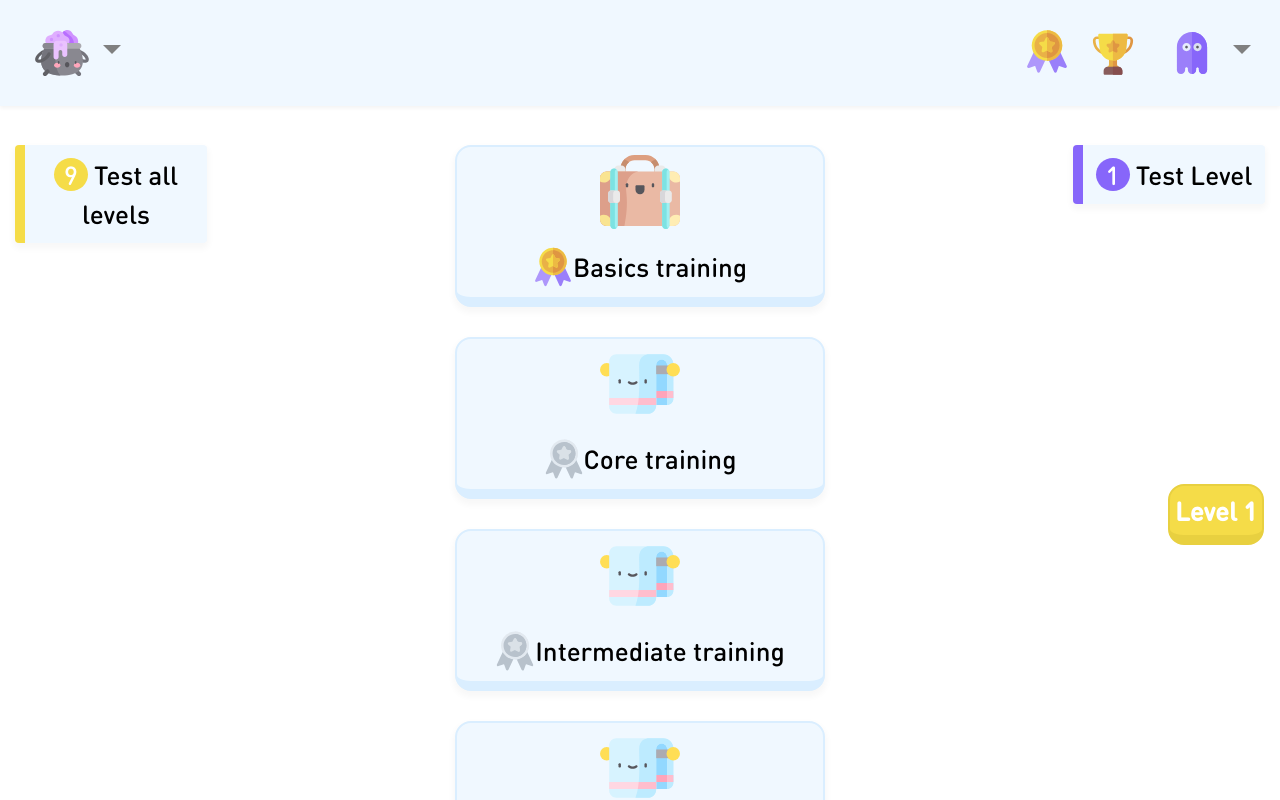
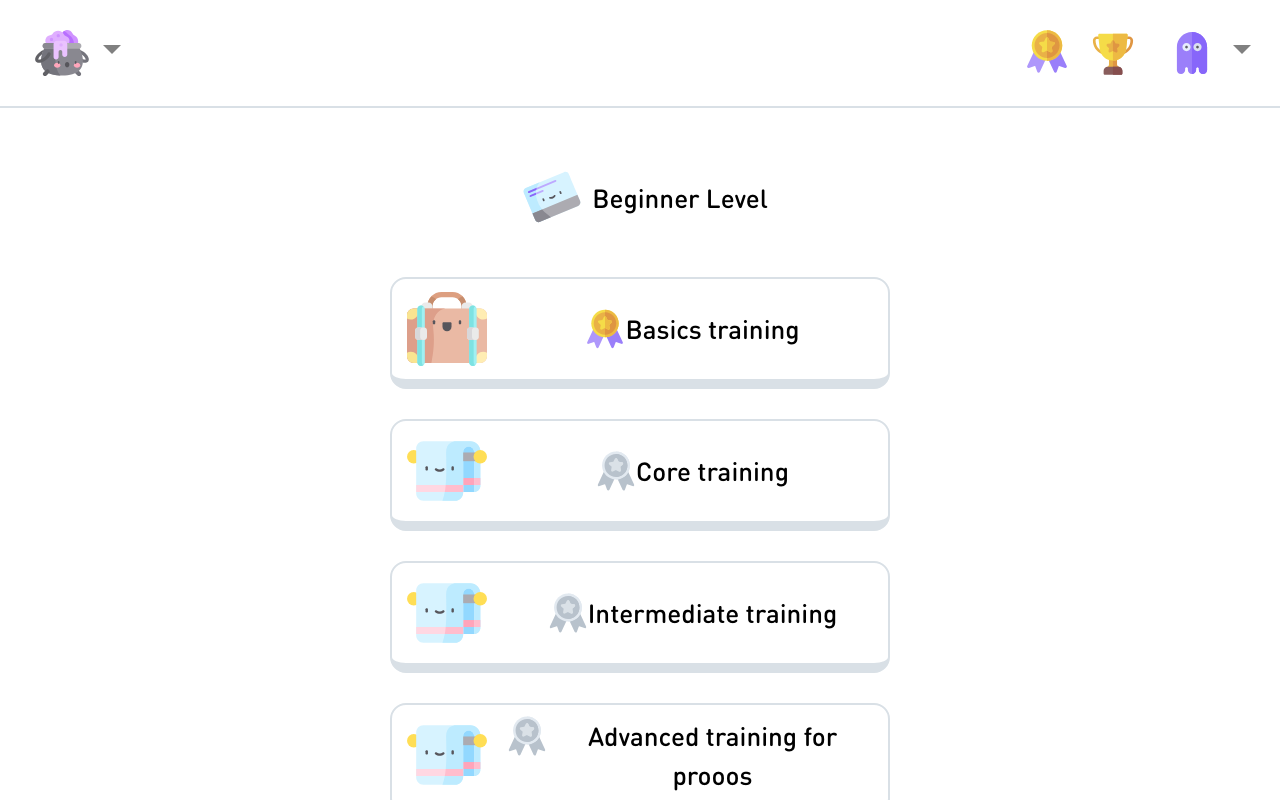
Before and after one commit to shiraz27/quiz-frontend, a React (Create React App) app: page /dashboard in a window 1280 px wide. Shown: the top 800 px of the page. Built offline with nearby package versions, Linux system fonts and the light colour scheme.

Commit message:
ui tweaks

```diff
--- a/public/index.html
+++ b/public/index.html
@@ -24,7 +24,7 @@
       work correctly both with client-side routing and a non-root public URL.
       Learn how to configure a non-root public URL by running `npm run build`.
     -->
-		<title>Coffee Quiz</title>
+		<title>Shiquiz</title>
 	</head>
 	<body>
 		<noscript>You need to enable JavaScript to run this app.</noscript>
--- a/src/components/Dashboard.js
+++ b/src/components/Dashboard.js
@@ -15,6 +15,8 @@ import trophyenabled from '../img/trophy.svg';
 import trophydisabled from '../img/trophydisabled.svg';
 import level from '../img/level.svg';
 import blank from '../img/blank.svg';
+import alltest from '../img/alltest.svg';
+import test from '../img/test.svg';
 
 //data
 let lessoList = [
@@ -38,7 +40,7 @@ let lessoList = [
 	},
 	{
 		id: 1,
-		title: 'Advanced training',
+		title: 'Advanced training for prooos',
 		badgeImg: badgedisabled,
 		lessonImg: lessonicon2,
 	},
@@ -50,25 +52,25 @@ export default function Dashboard() {
 			<NavbarTop />
 			<body style={{ background: 'white' }}>
 				<br />
-				<div style={{ position: 'absolute', right: 0 }}>
+				<div style={styles.container}>
 					<LevelElement
 						// lessonImg={lesson.lessonImg}
 						badge={level}
-						title="Test Level"
+						title="Beginner Level"
 						number="1"
 					/>
 				</div>
-				<div style={{ position: 'absolute', left: 0 }}>
-					<AllLevelElement
+				<div style={styles.container}>
+					{/* <AllLevelElement
 						// lessonImg={lesson.lessonImg}
 						badge={level}
-						title="Test all levels"
+						title="All beginner level"
 						number="9"
 						type="all"
-					/>
+					/> */}
 				</div>
 				<div style={styles.container}>
-					<Level level="Level 1" />
+					{/* <Level level="Level 1" /> */}
 					{lessoList.map((lesson) => (
 						<Link to="/quiz/maths/1/1">
 							{/* we'll be able to retrieve this data and fetch the adequate
@@ -82,16 +84,16 @@ export default function Dashboard() {
 					))}
 				</div>
 				<Trophy won={true} />
-				<div style={{ position: 'absolute', right: 0 }}>
+				{/* <div style={{ position: 'absolute', right: 0 }}>
 					<LevelElement
 						// lessonImg={lesson.lessonImg}
 						badge={level}
-						title="Test Level"
+						title="Test level"
 						number="2"
 					/>
-				</div>
+				</div> */}
 				<div style={styles.container}>
-					<Level level="Level 2" />
+					{/* <Level level="Level 2" /> */}
 					{lessoList.map((lesson) => (
 						<Link to="/quiz">
 							<LessonElement
@@ -111,32 +113,31 @@ export default function Dashboard() {
 function LessonElement(props) {
 	return (
 		<div style={styles.lessonDiv}>
-			<div style={styles.roundContainer}>
-				<img src={props.lessonImg} style={styles.lessonImg} />
-			</div>
+			<img src={props.lessonImg} style={styles.lessonImg} />
 			<LessonTitle badge={props.badge} title={props.title} />
 		</div>
 	);
 }
 
 function LevelElement(props) {
-	const color = props.type === 'all' ? '#f5dc48' : '#8766fa';
+	//const color = props.type === 'all' ? '#f5dc48' : '#8766fa';
 
 	return (
 		<div style={styles.levelDiv}>
+			<img src={test} style={{ height: '10vmin' }} />
 			<p style={styles.lessonTitle}>
-				<span
+				{/* <span
 					// src={blank}
 					style={{
 						height: '5vmin',
 						borderRadius: '50%',
-						background: color,
+						background: 'aliceblue',
 						height: '5vh',
 						width: '5vh',
 					}}
 				>
-					<span style={{ color: 'white', margin: '10px' }}>{props.number}</span>
-				</span>{' '}
+					<span style={{ color: 'black', margin: '10px' }}>{props.number}</span>
+				</span>{' '} */}
 				{props.title}
 			</p>
 		</div>
@@ -147,6 +148,7 @@ function AllLevelElement(props) {
 
 	return (
 		<div style={styles.alllevelDiv}>
+			<img src={alltest} style={{ height: '10vmin' }} />
 			<p style={styles.lessonTitle}>
 				<span
 					// src={blank}
@@ -213,15 +215,16 @@ const styles = {
 	},
 	lessonDiv: {
 		display: 'flex',
-		flexDirection: 'column',
+		flexDirection: 'row',
 		alignItems: 'center',
 		justifyContent: 'center',
 		fontSize: 'calc(10px + 2vmin)',
-		background: 'aliceblue',
-		maxWidth: '370px',
-		width: '40vw',
+		background: 'white',
+		maxWidth: '500px',
+		width: '500px',
 		margin: '15px',
-		boxShadow: '0 4px 6px 2px rgba(2, 30, 47, 0.03)',
+		minWidth: '140px',
+		// boxShadow: '0 4px 6px 2px rgba(2, 30, 47, 0.03)',
 		borderRadius: '4px',
 		// borderRight: '10px solid #a1adbb',
 		// borderLeft: '10px solid #a1adbb',
@@ -230,27 +233,29 @@ const styles = {
 		borderLeftWidth: '2px',
 		borderBottomWidth: '10px',
 		borderStyle: 'solid',
-		borderColor: 'rgb(218, 238, 255)',
+		borderColor: 'rgb(217, 224, 230)',
 		borderRadius: '16px',
 	},
 	levelDiv: {
 		display: 'flex',
-		flexDirection: 'column',
+		flexDirection: 'row',
 		alignItems: 'center',
 		justifyContent: 'center',
 		fontSize: 'calc(10px + 2vmin)',
-		background: 'aliceblue',
+		background: 'white',
 		maxWidth: '370px',
+		minWidth: 'min-content',
 		// width: 'fit-content',
 		margin: '15px',
-		boxShadow: '0 4px 6px 2px rgba(2, 30, 47, 0.03)',
-		borderRadius: '4px',
-		borderLeft: '10px solid #8766fa',
+		// boxShadow: '0 4px 6px 2px rgba(2, 30, 47, 0.03)',
+		// borderRadius: '4px',
+		// borderTop: '10px solid #8766fa',
 		// overflow: 'scroll',
 		// maxHeight: '122px',
-		maxWidth: '370px',
-		width: '15vw',
-		height: 'fit-content',
+		// border: '2px solid rgb(217, 224, 230)',
+		maxWidth: 'max-content',
+		// width: '15vw',
+		height: 'max-content',
 		maxHeight: '150px',
 		textAlign: 'center',
 		padding: '10px',
@@ -261,18 +266,19 @@ const styles = {
 		alignItems: 'center',
 		justifyContent: 'center',
 		fontSize: 'calc(10px + 2vmin)',
-		background: 'aliceblue',
-		maxWidth: '370px',
+		background: 'white',
+		maxWidth: 'max-content',
 		// width: 'fit-content',
 		margin: '15px',
-		boxShadow: '0 4px 6px 2px rgba(2, 30, 47, 0.03)',
+		border: '2px solid rgb(217, 224, 230)',
+		// boxShadow: '0 4px 6px 2px rgba(2, 30, 47, 0.03)',
 		borderRadius: '4px',
-		borderLeft: '10px solid #f5dc48',
+		// borderTop: '10px solid #f5dc48',
 		// overflow: 'scroll',
 		// maxHeight: '122px',
-		maxWidth: '370px',
+		minWidth: 'min-content',
 		width: '15vw',
-		height: 'fit-content',
+		height: 'max-content',
 		maxHeight: '150px',
 		textAlign: 'center',
 		padding: '10px',
@@ -330,7 +336,8 @@ const styles = {
 	},
 	lessonImg: {
 		height: '10vmin',
-		margin: '5px',
+		margin: '10px',
+		marginLeft: '15px',
 		// background: 'aliceblue',
 		// borderRadius: '50%',
 		// border: '10px solid aliceblue',
--- a/src/components/NavbarTop.js
+++ b/src/components/NavbarTop.js
@@ -90,9 +90,9 @@ const styles = {
 		fontSize: '0.75em',
 	},
 	navBox: {
-		// borderBottom: '2px solid gray',
-		background: 'aliceblue',
-		boxShadow: '0 2px 4px 0 rgba(0,0,0,.05)',
+		borderBottom: '2px solid rgb(217, 224, 230)',
+		background: 'white',
+		// boxShadow: '0 2px 4px 0 rgba(0,0,0,.05)',
 		padding: '0 !important',
 	},
 	navElement: {
```
Also changed, not shown: public/manifest.json, src/img/alltest.svg (added), src/img/test.svg (added).
